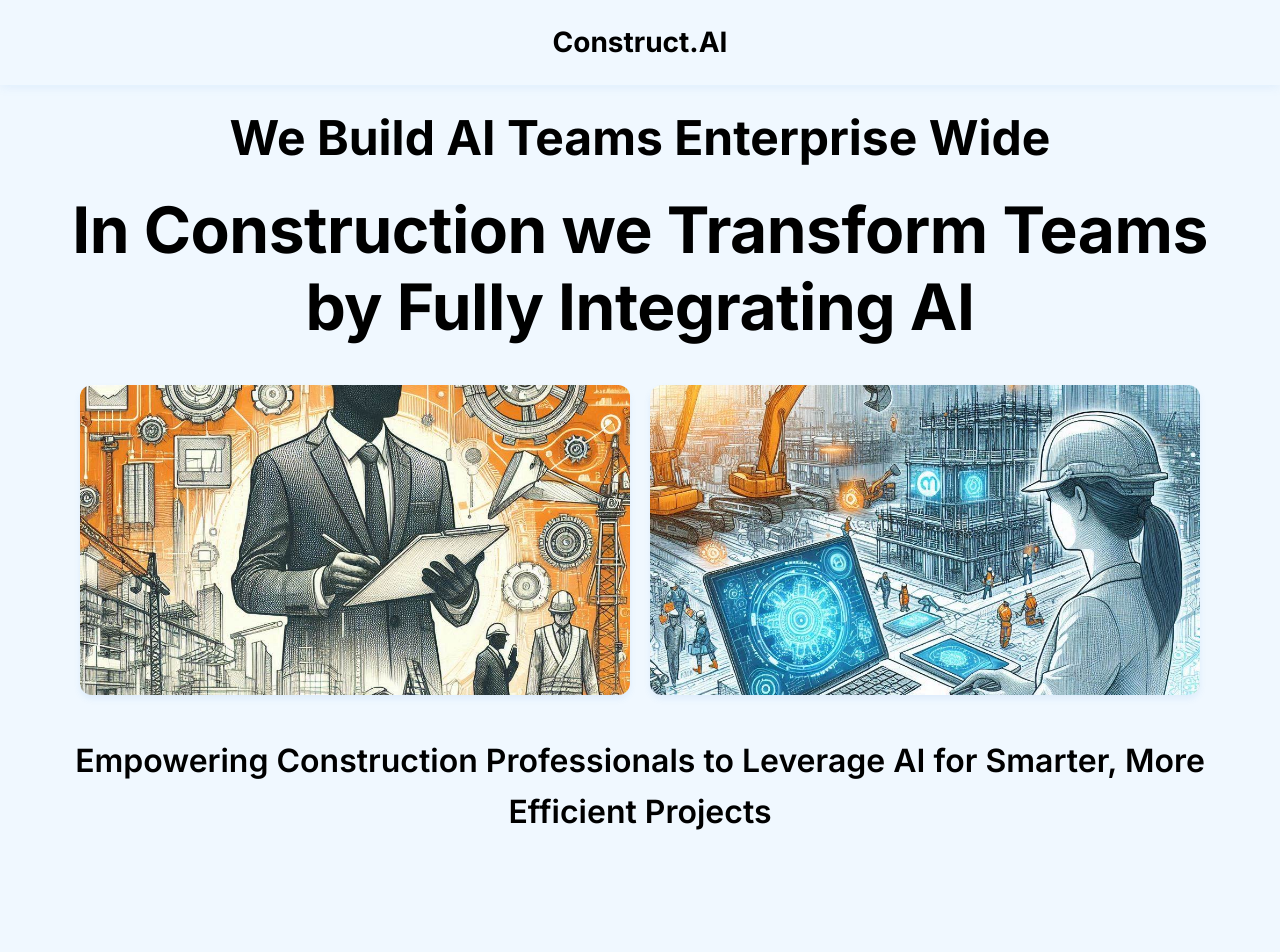
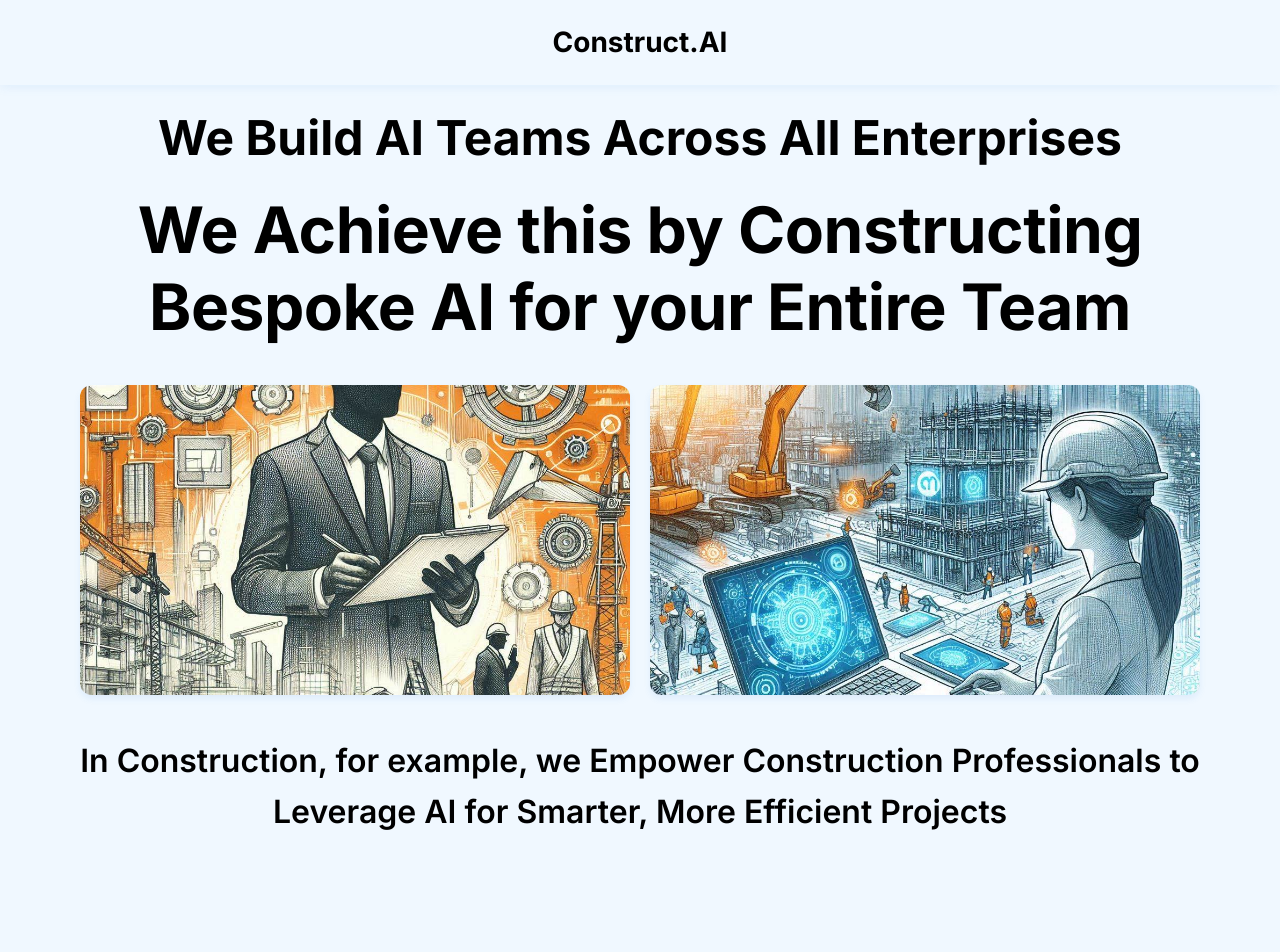
Before and after one commit to tennantalistair/constructai-website, a website: page index.html in a window 1280 px wide. Shown: the top 952 px of the page. Drawn offline with Linux system fonts and the light colour scheme.

Commit message:
20250202-06

```diff
--- a/index.html
+++ b/index.html
@@ -16,8 +16,8 @@
         <div class="logo">Construct.AI</div>
       </nav>
       <div class="hero-content">
-        <h2 class="pre-title">We Build AI Teams Enterprise Wide</h2>
-        <h1>In Construction we Transform Teams by Fully Integrating AI</h1>
+        <h2 class="pre-title">We Build AI Teams Across All Enterprises</h2>
+        <h1>We Achieve this by Constructing Bespoke AI for your Entire Team</h1>
         <div class="images-grid">
           <div class="image-container">
             <img
@@ -35,7 +35,7 @@
           </div>
         </div>
         <p class="subheading">
-          Empowering Construction Professionals to Leverage AI for Smarter, More
+          In Construction, for example, we Empower Construction Professionals to Leverage AI for Smarter, More
           Efficient Projects
         </p>
       </div>
```
